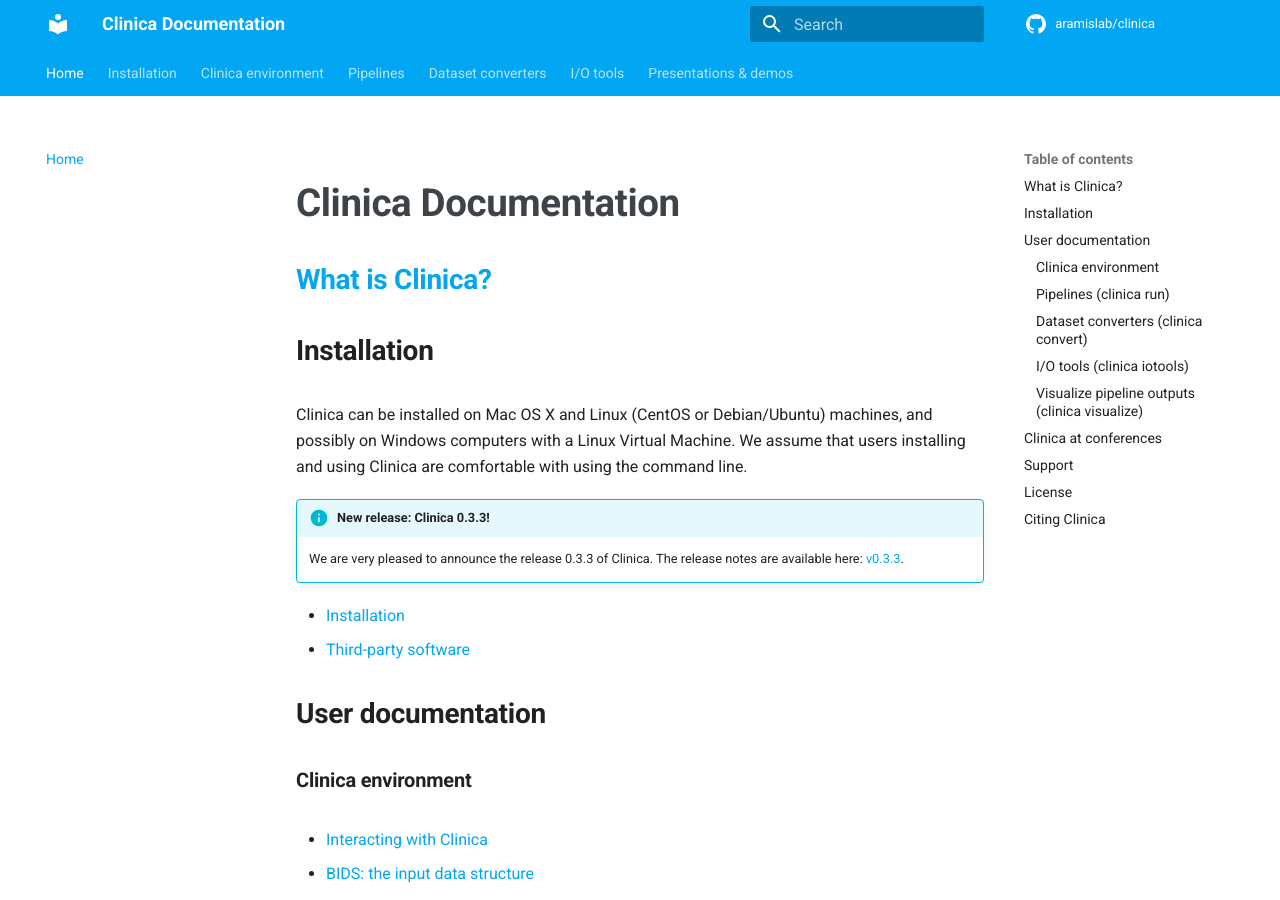
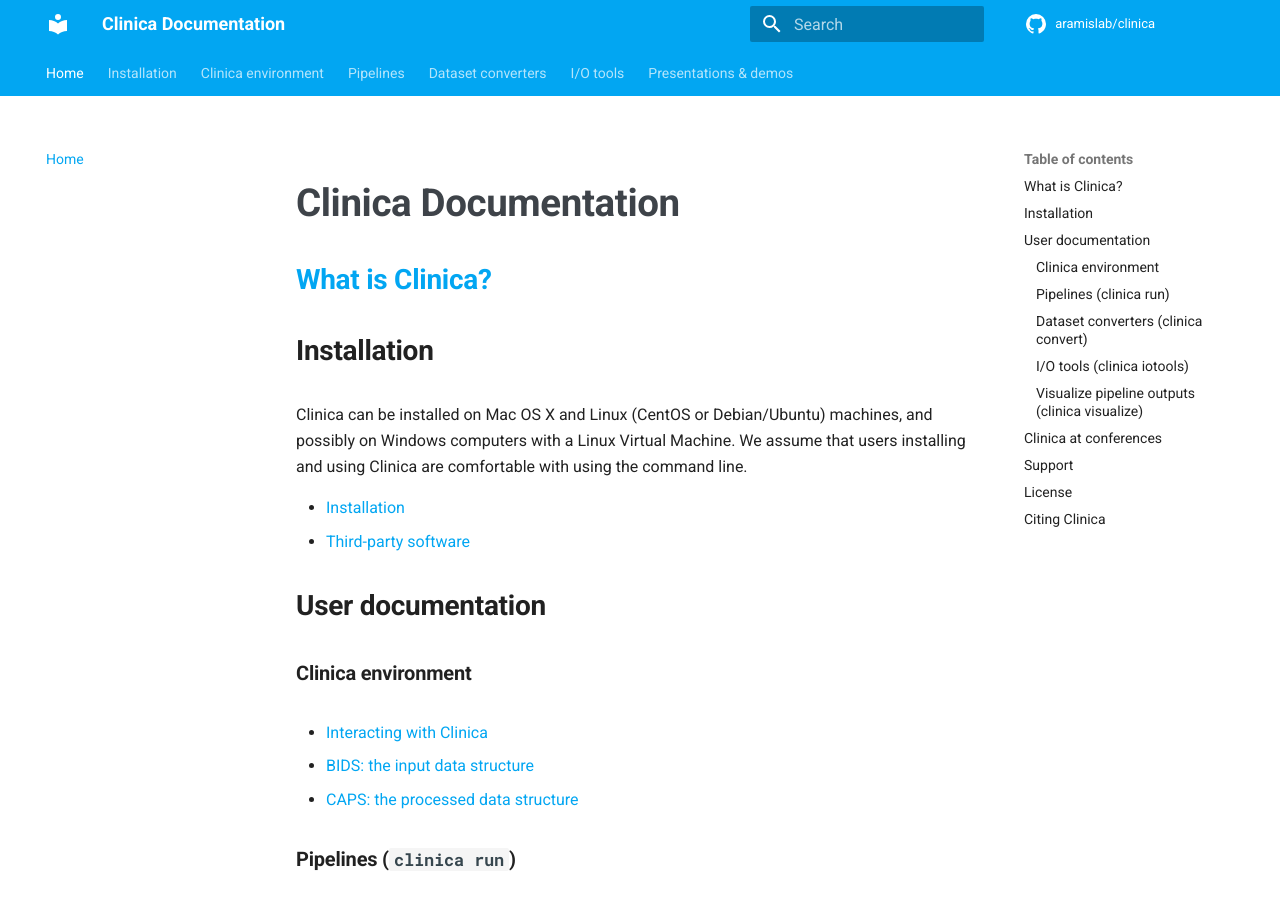
Before and after one commit to aramis-lab/clinica, an MkDocs documentation site: the page built from docs/index.md, in a window 1280 px wide and 900 px high. Built offline with MkDocs 1.6.1 and Material for MkDocs 9.7.7, drawn with Linux system fonts in a browser that asks for light colours; comment, search, counter and statistics services are not loaded.

Commit message:
Hide new release info box

```diff
--- a/docs/index.md
+++ b/docs/index.md
@@ -6,11 +6,8 @@
 
 Clinica can be installed on Mac OS X and Linux (CentOS or Debian/Ubuntu) machines, and possibly on Windows computers with a Linux Virtual Machine. We assume that users installing and using Clinica are comfortable with using the command line.
 
-<!-- !!! info "Clinica on GitHub!"
-    Clinica has moved to GitHub, you can find the repo [here](https://github.com/aramis-lab/clinica/).-->
-
-!!! info "New release: Clinica 0.3.3!"
-    We are very pleased to announce the release 0.3.3 of Clinica. The release notes are available here: [v0.3.3](http://bit.ly/2tfZjvh).
+<!--!!! info "New release: Clinica 0.3.6!"
+    We are very pleased to announce the release 0.3.6 of Clinica. The release notes are available here: [v0.3.6](http://bit.ly/2tfZjvh).-->
 
 <!-- ### Installing Clinica from source -->
   - [Installation](./Installation)
```
